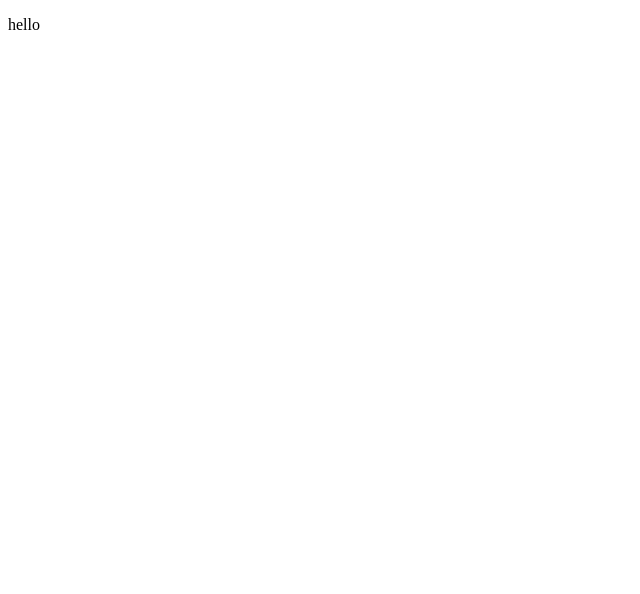
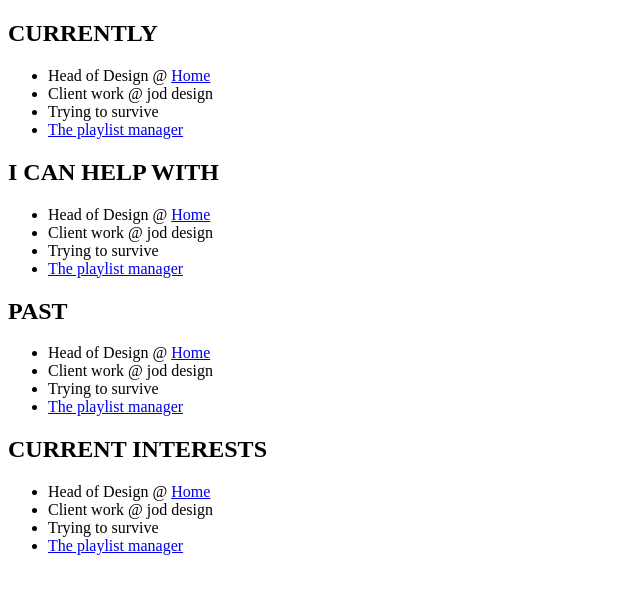
Before and after one commit to MaybeJod/v.0.1_portfolio, a React (Create React App) app: page / in a window 1280 px wide. Shown: the top 594 px of the page, without its empty margins (0-640 px from the left). Built offline with nearby package versions, Linux system fonts and the light colour scheme.

Commit message:
added: test data in app.tsx

```diff
--- a/src/App.tsx
+++ b/src/App.tsx
@@ -1,11 +1,121 @@
 import React from "react";
 
 import "./App.css";
+import ContentSection from "./Components/ContentSection/ContentSection";
 
 function App() {
+	const profileData = {
+		sections: [
+			{
+				id: "currently",
+				title: "CURRENTLY",
+				items: [
+					{
+						segments: [
+							{ text: "Head of Design @ " },
+							{ text: "Home", link: "google.com" },
+						],
+					},
+					{
+						segments: [{ text: "Client work @ jod design" }],
+					},
+					{
+						segments: [{ text: "Trying to survive" }],
+					},
+					{
+						segments: [
+							{
+								text: "The playlist manager",
+								link: "-playlist-manager.netlify.app",
+							},
+						],
+					},
+				],
+			},
+			{
+				id: "iCanHelpWith",
+				title: "I CAN HELP WITH",
+				items: [
+					{
+						segments: [
+							{ text: "Head of Design @ " },
+							{ text: "Home", link: "google.com" },
+						],
+					},
+					{
+						segments: [{ text: "Client work @ jod design" }],
+					},
+					{
+						segments: [{ text: "Trying to survive" }],
+					},
+					{
+						segments: [
+							{
+								text: "The playlist manager",
+								link: "-playlist-manager.netlify.app",
+							},
+						],
+					},
+				],
+			},
+			{
+				id: "past",
+				title: "PAST",
+				items: [
+					{
+						segments: [
+							{ text: "Head of Design @ " },
+							{ text: "Home", link: "google.com" },
+						],
+					},
+					{
+						segments: [{ text: "Client work @ jod design" }],
+					},
+					{
+						segments: [{ text: "Trying to survive" }],
+					},
+					{
+						segments: [
+							{
+								text: "The playlist manager",
+								link: "-playlist-manager.netlify.app",
+							},
+						],
+					},
+				],
+			},
+			{
+				id: "currentInterests",
+				title: "CURRENT INTERESTS",
+				items: [
+					{
+						segments: [
+							{ text: "Head of Design @ " },
+							{ text: "Home", link: "google.com" },
+						],
+					},
+					{
+						segments: [{ text: "Client work @ jod design" }],
+					},
+					{
+						segments: [{ text: "Trying to survive" }],
+					},
+					{
+						segments: [
+							{
+								text: "The playlist manager",
+								link: "-playlist-manager.netlify.app",
+							},
+						],
+					},
+				],
+			},
+		],
+	};
+
 	return (
 		<div className="App">
-			<p>hello</p>
+			<ContentSection sections={profileData.sections} />
 		</div>
 	);
 }
```
